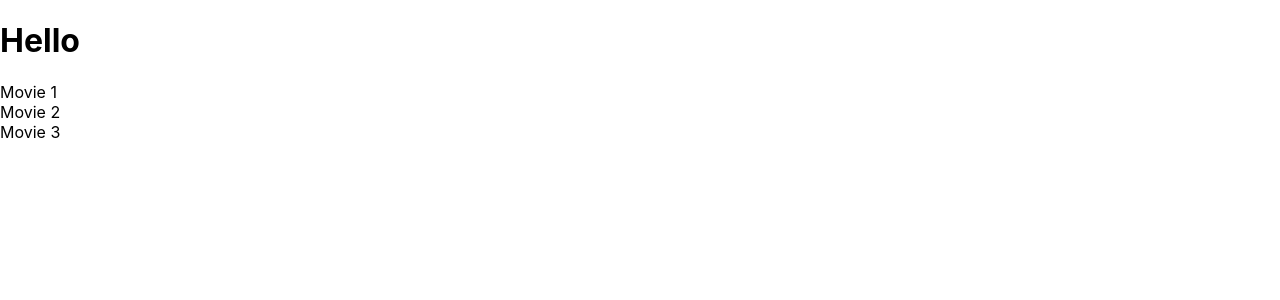
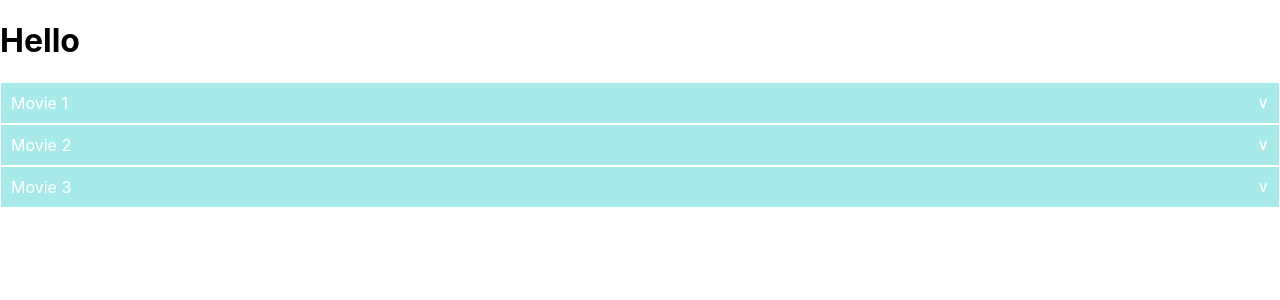
Before and after one commit to dhruvy27/movieticketbooking, a React (Create React App) app: page / in a window 1280 px wide. Shown: the top 300 px of the page. Built offline with nearby package versions, Linux system fonts and the light colour scheme.

Commit message:
added accordion and some style

```diff
--- a/src/App.js
+++ b/src/App.js
@@ -7,6 +7,7 @@ import Screen1 from './Components/Screen1';
 import Screen2 from './Components/Screen2';
 
 import './App.css';
+
 
 function App() {
   return (
--- /dev/null
+++ b/src/Components/Accordion.css
@@ -0,0 +1,78 @@
+
+.Collapsible {
+  background-color:rgb(158, 190, 190);
+}
+
+.Collapsible__contentInner {
+  padding: 10px;
+  border: 1px solid lightGrey;
+  border-top: 0;
+
+  /* p {
+    margin-bottom: 10px;
+    font-size: 14px;
+    line-height: 20px;
+
+    last-child {
+      margin-bottom: 0;
+    }
+  } */
+}
+
+.Collapsible__contentInner p{
+  margin-bottom: 10px;
+  font-size: 94px;
+  line-height: 20px;
+}
+
+.Collapsible__contentInner p:last-child {
+  margin-bottom: 0;
+}
+
+/* The link which when clicked opens the collapsable area */
+.Collapsible__trigger {
+  display: block;
+  font-weight: 400;
+  text-decoration: none;
+  position: relative;
+  border: 1px solid white;
+  padding: 10px;
+  background:rgb(168, 233, 233);
+  color: white;
+  cursor: pointer;
+}
+
+.Collapsible__trigger:after {
+  font-family: 'FontAwesome';
+  content: '\2228';
+  position: absolute;
+  right: 10px;
+  top: 10px;
+  display: block;
+  transition: transform 300ms;
+}
+
+.Collapsible__trigger.is-open:after{
+  transform: rotateZ(180deg);
+}
+
+.CustomTriggerCSS {
+  background-color: lightcoral;
+  transition: background-color 200ms ease;
+}
+
+.Collapsible__trigger.is-disabled {
+  opacity: 0.5;
+  background-color: grey;
+}
+
+.CustomTriggerCSS--open {
+  background-color: darkslateblue;
+}
+
+.Collapsible__custom-sibling {
+  padding: 5px;
+  font-size: 12px;
+  background-color: rgb(158, 190, 190);
+  color: black;
+}
--- a/src/Components/Acordion.js
+++ b/src/Components/Acordion.js
@@ -2,10 +2,11 @@ import React from "react";
 //hello
 import { propTypes } from "react-bootstrap/esm/Image";
 import Collapsible from 'react-collapsible';
+import  './Accordion.css';
 
 function Accordion({moviename,hallname}){
     return(
-        <Collapsible trigger={moviename}>
+        <Collapsible className="Accordion" trigger={moviename}>
             <ul>
                 <li>{hallname}</li>
                 <li>{hallname}</li>
```
Also changed, not shown: src/Components/Screen1.js (+8 -0 lines).
